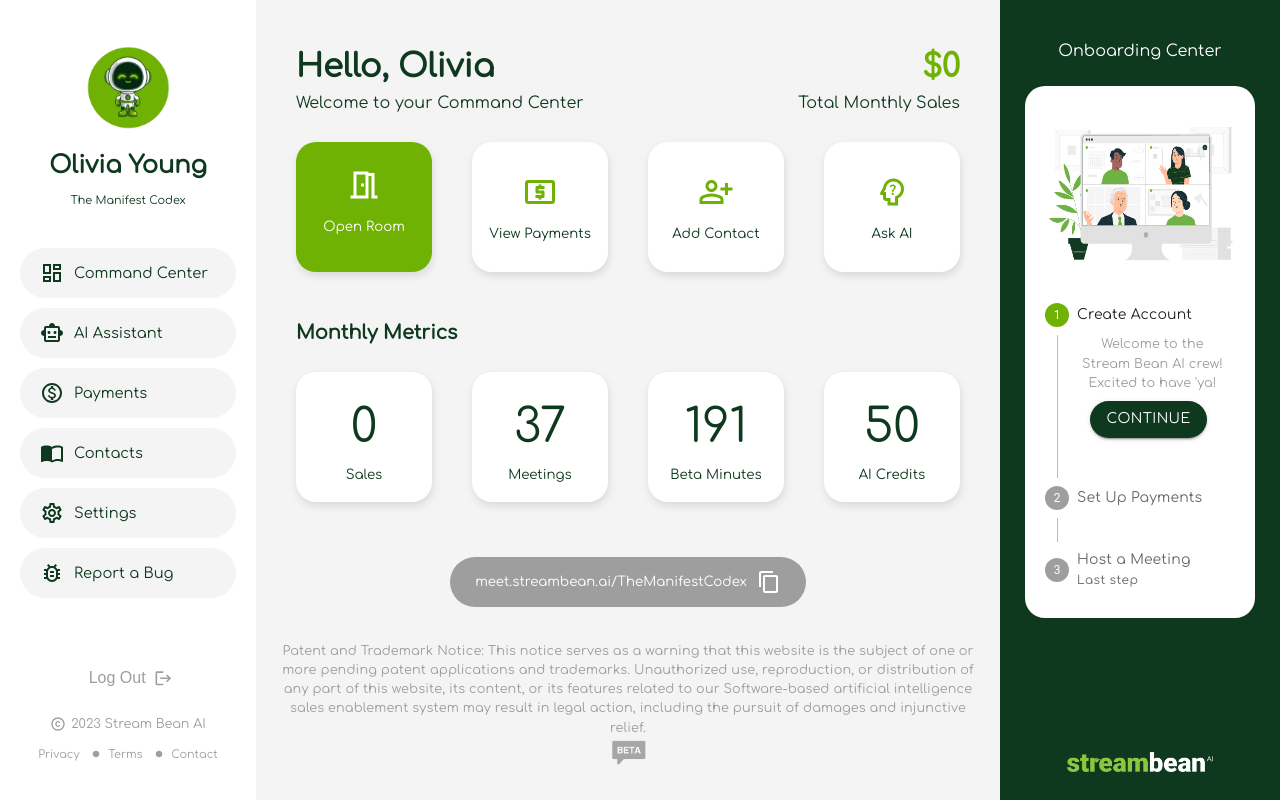
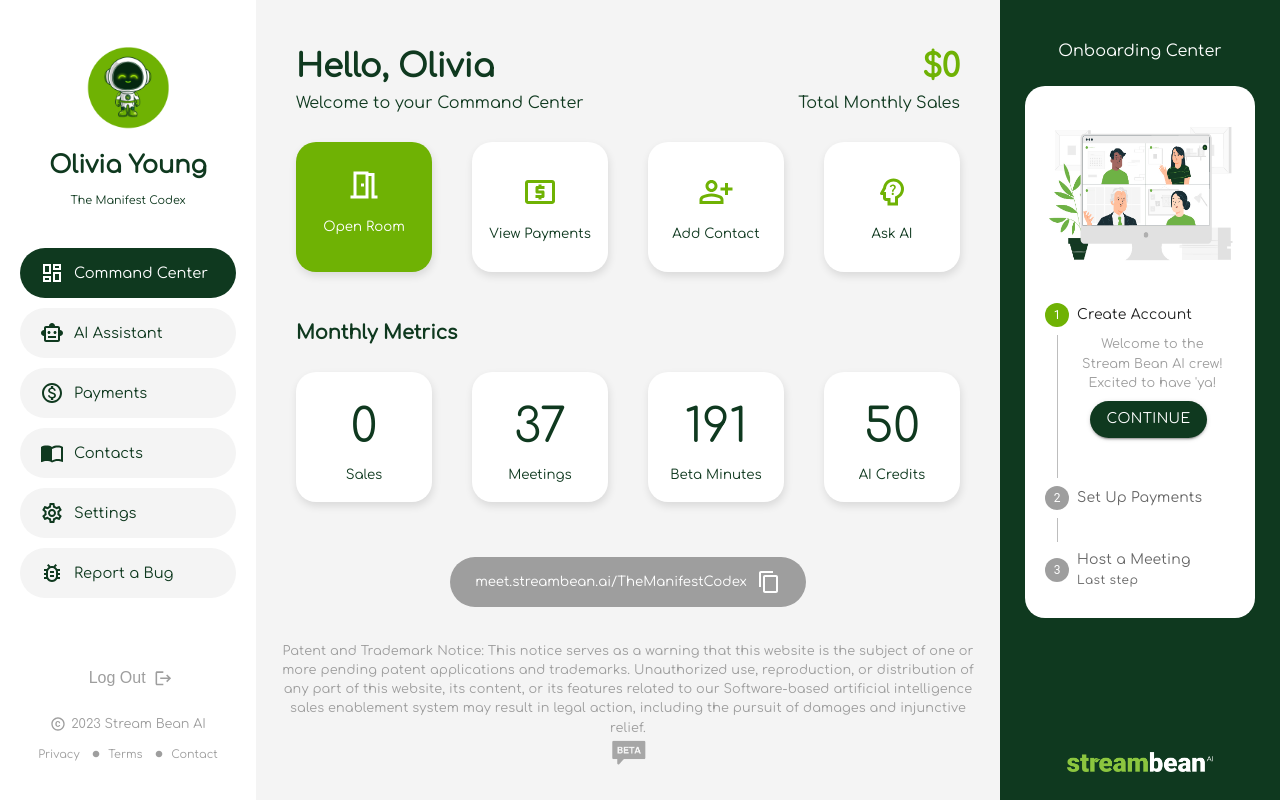
Before and after one commit to oauzenne/streambean-app, a React (Create React App) app: page /dashboard in a window 1280 px wide. Built offline with nearby package versions, Linux system fonts and the light colour scheme.

Commit message:
changed ui for default dashboard button

```diff
--- a/src/Containers/tabContainer/TabPage.jsx
+++ b/src/Containers/tabContainer/TabPage.jsx
@@ -73,7 +73,7 @@
 
   const handleLinkClick = (text) => {
     setOpenDialog(true);
-    setTabText(text)
+    setTabText(text);
   };
 
   const handleCloseDialog = () => {
@@ -83,7 +83,7 @@
   const buttons = [
     {
       text: "Command Center",
-      icon: <DashboardOutlinedIcon className="button-icon" />,
+      icon: <DashboardOutlinedIcon className="button-icon-green" />,
       container: "command center",
     },
     {
@@ -122,7 +122,19 @@
       </section>
 
       <section className="button-section">
-        {buttons.map((button) => (
+        {buttons.map((button) =>
+          button.text === "Command Center" ? (
+            <Button
+              onClick={() => showContainer(button.container)}
+              aria-label="Add"
+              class="rounded-rectangle-button-green">
+              {" "}
+              {button.icon}{" "}
+              <Typography variant="body2" class="button-text-green">
+                {button.text}
+              </Typography>{" "}
+            </Button>
+          ) : (
             <Button
               onClick={() => showContainer(button.container)}
               aria-label="Add"
@@ -133,7 +145,8 @@
                 {button.text}
               </Typography>{" "}
             </Button>
-        ))}
+          )
+        )}
       </section>
 
       <section className="logout-container">
@@ -159,7 +172,11 @@
           <Link class="tab-link" onClick={() => handleLinkClick("Contact")}>
             Contact
           </Link>
-          <DialogPopUp isOpen={openDialog} handleClose={handleCloseDialog} tabText={tabText} />
+          <DialogPopUp
+            isOpen={openDialog}
+            handleClose={handleCloseDialog}
+            tabText={tabText}
+          />
         </div>
       </section>
     </div>
--- a/src/Styles/DashboardPage.css
+++ b/src/Styles/DashboardPage.css
@@ -134,7 +134,8 @@
   flex-basis: 33%;
 }
 
-.rounded-rectangle-button {
+.rounded-rectangle-button,
+.rounded-rectangle-button-green {
   background-color: var(--light-gray);
   background-color: var(--light-gray);
   padding: 20px;
@@ -149,14 +150,24 @@
   max-width: 100%;
 }
 
-.button-icon {
+.rounded-rectangle-button-green {
+  background-color: var(--dark-green);
+  color: white;
+}
+
+.button-icon, .button-icon-green {
   width: 25px;
   height: 25px;
   display: flex;
   color: var(--dark-green);
 }
 
-.button-text {
+.button-icon-green {
+  color: white;
+}
+
+.button-text,
+.button-text-green {
   color: var(--dark-green);
   display: flex;
   font-size: 1.1em;
@@ -164,6 +175,10 @@
   padding-left: 10px;
   max-width: 100%;
   color: var(--dark-green);
+}
+
+.button-text-green {
+  color: white;
 }
 
 .logout-section {
```
Lines whose indentation alone changed are shown as unchanged.
